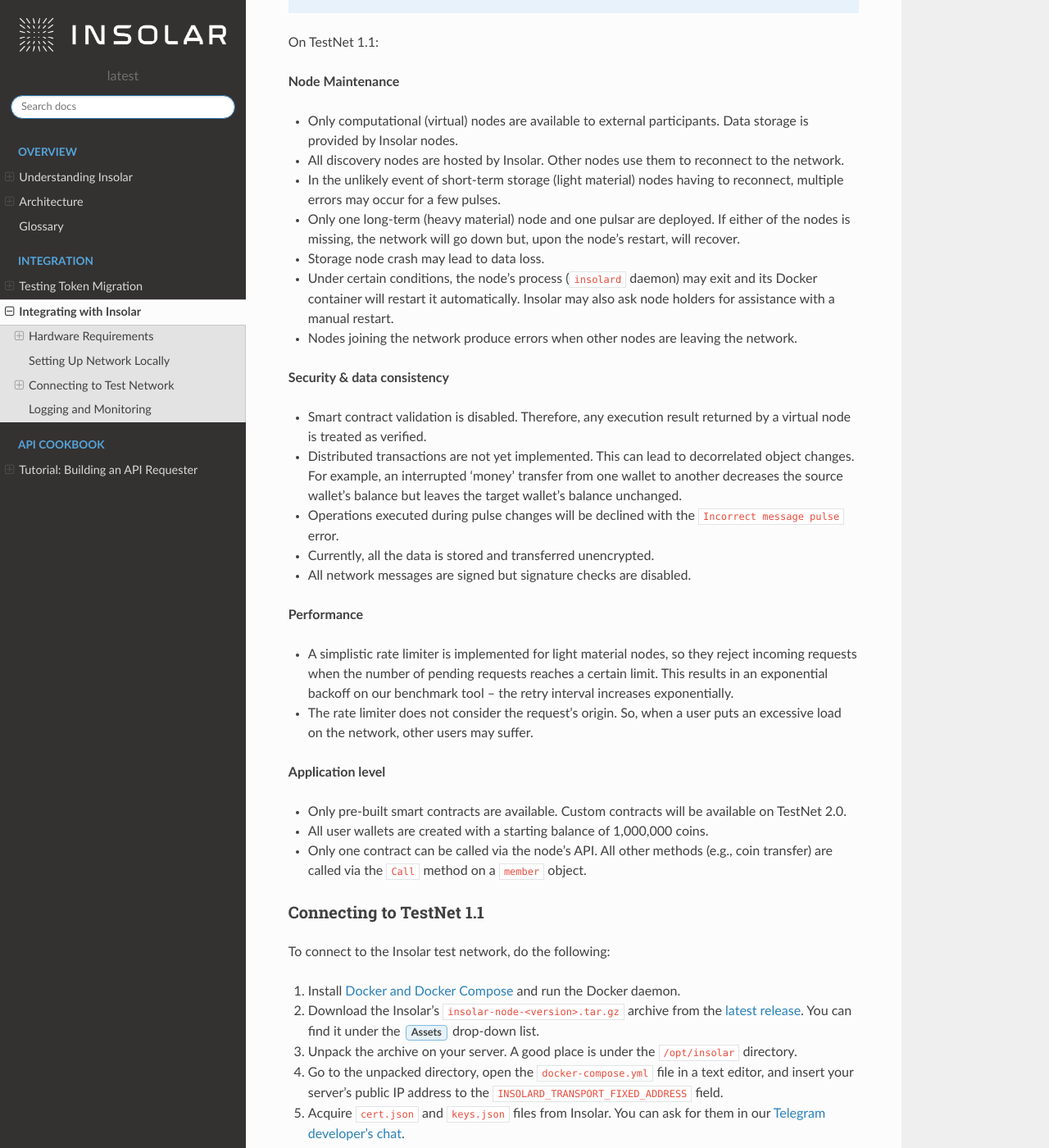
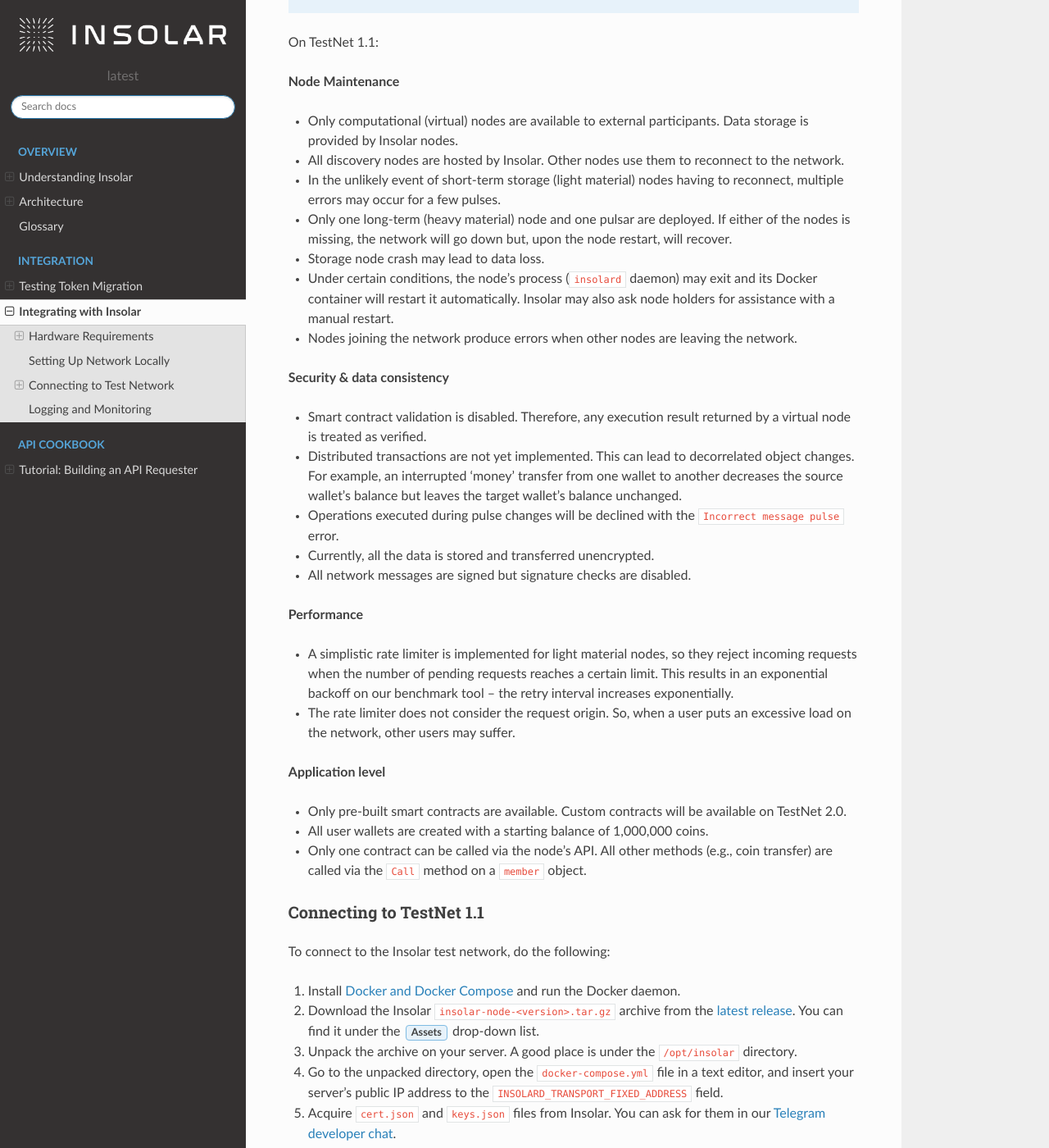
Before and after one commit to sofiayem/rtd-doc-tests, a Sphinx documentation site: the page built from docs/source/integration.rst, in a window 1280 px wide and 1400 px high, scrolled down 2135 px. Shown: the whole window at 82% size. Built offline with Sphinx 7.4.7 and the Read the Docs theme 2.0.0, drawn with Linux system fonts in a browser that asks for light colours; some of the changed text lies outside the part shown.

```diff
--- a/docs/source/integration.rst
+++ b/docs/source/integration.rst
@@ -108,7 +108,7 @@ On TestNet 1.1:
 * Only computational (virtual) nodes are available to external participants. Data storage is provided by Insolar nodes.
 * All discovery nodes are hosted by Insolar. Other nodes use them to reconnect to the network.
 * In the unlikely event of short-term storage (light material) nodes having to reconnect, multiple errors may occur for a few pulses.
-* Only one long-term (heavy material) node and one pulsar are deployed. If either of the nodes is missing, the network will go down but, upon the node's restart, will recover.
+* Only one long-term (heavy material) node and one pulsar are deployed. If either of the nodes is missing, the network will go down but, upon the node restart, will recover.
 * Storage node crash may lead to data loss.
 * Under certain conditions, the node’s process (``insolard`` daemon) may exit and its Docker container will restart it automatically. Insolar may also ask node holders for assistance with a manual restart.
 * Nodes joining the network produce errors when other nodes are leaving the network.
@@ -124,7 +124,7 @@ On TestNet 1.1:
 **Performance**
 
 * A simplistic rate limiter is implemented for light material nodes, so they reject incoming requests when the number of pending requests reaches a certain limit. This results in an exponential backoff on our benchmark tool -- the retry interval increases exponentially.
-* The rate limiter does not consider the request's origin. So, when a user puts an excessive load on the network, other users may suffer.
+* The rate limiter does not consider the request origin. So, when a user puts an excessive load on the network, other users may suffer.
 
 **Application level**
 
@@ -141,13 +141,13 @@ To connect to the Insolar test network, do the following:
 
 #. Install `Docker and Docker Compose <https://docs.docker.com/v17.12/install/>`_ and run the Docker daemon.
 
-#. Download the Insolar's ``insolar-node-<version>.tar.gz`` archive from the `latest release <https://github.com/insolar/insolar/releases>`_. You can find it under the :guilabel:`Assets` drop-down list.
+#. Download the Insolar ``insolar-node-<version>.tar.gz`` archive from the `latest release <https://github.com/insolar/insolar/releases>`_. You can find it under the :guilabel:`Assets` drop-down list.
 
 #. Unpack the archive on your server. A good place is under the ``/opt/insolar`` directory.
 
 #. Go to the unpacked directory, open the ``docker-compose.yml`` file in a text editor, and insert your server's public IP address to the ``INSOLARD_TRANSPORT_FIXED_ADDRESS`` field.
 
-#. Acquire ``cert.json`` and ``keys.json`` files from Insolar. You can ask for them in our `Telegram developer's chat <https://t.me/InsolarTech>`_.
+#. Acquire ``cert.json`` and ``keys.json`` files from Insolar. You can ask for them in our `Telegram developer chat <https://t.me/InsolarTech>`_.
 
    Put the files to the ``configs`` directory.
 
@@ -155,7 +155,7 @@ To connect to the Insolar test network, do the following:
 
 Enjoy being a part of the Insolar Network!
 
-.. note:: The Insolar's API is under development and not yet finalized. Please, await its first release.
+.. note:: The Insolar API is under development and not yet finalized. Please, await its first release.
 
 In addition to the Insolar node, the Docker Compose starts Kibana and Grafana services to take care of :ref:`logging and monitoring <logs_and_monitor>`.
 
--- a/docs/source/migration-test.rst
+++ b/docs/source/migration-test.rst
@@ -235,7 +235,7 @@ To migrate the test INS tokens and swap them to XNS coins:
    Keeping the file locally allows easier access from the browser on the device you are using.
    To access your wallet from another device, download the file and move it, for example, via a USB drive.
 
-#. Click :guilabel:`DOWNLOAD` to save the keystore file or click :guilabel:`SAVE LOCALLY` to save the file to your browser's local storage.
+#. Click :guilabel:`DOWNLOAD` to save the keystore file or click :guilabel:`SAVE LOCALLY` to save the file to your browser local storage.
 
    Later, you can log in using one of the following:
 
```
Also changed, not shown: docs/source/requester.rst (+13 -13 lines).
